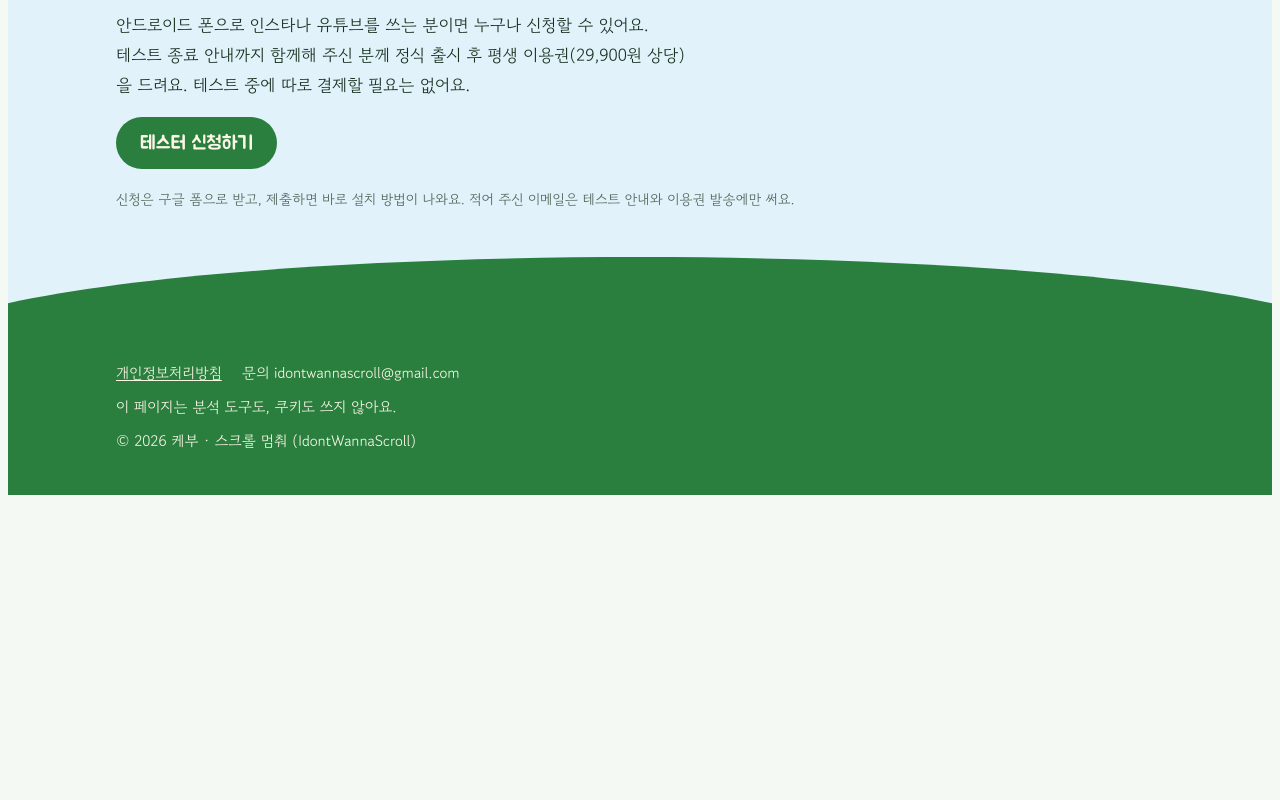
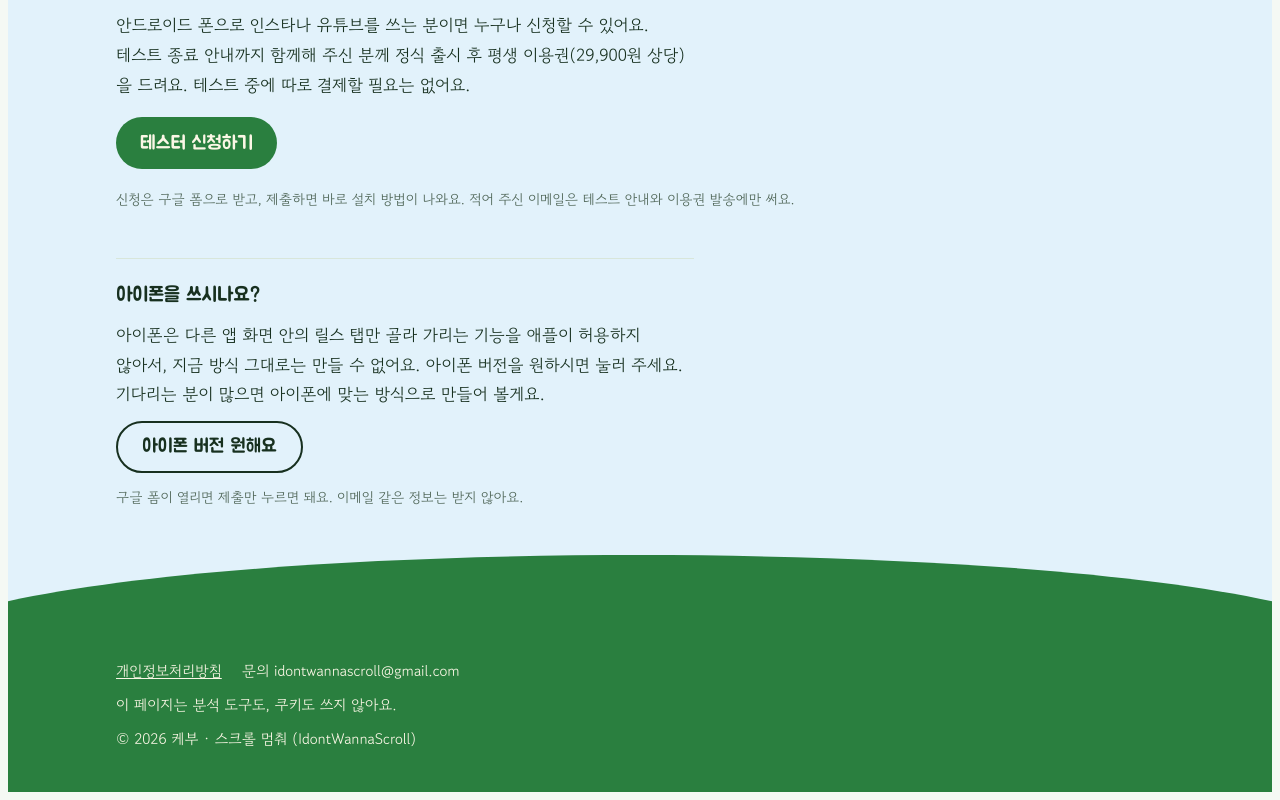
Before and after one commit to cavews42/cavews42.github.io, a plain HTML site: page index.html in a window 1280 px wide. Shown: the part 3945-4745 px from the top of the page. Before the commit the page ends 4448 px from the top, so only its background shows below. Drawn offline with Linux system fonts and the light colour scheme.

Commit message:
Add files via upload

```diff
--- a/index.html
+++ b/index.html
@@ -298,6 +298,9 @@ input[type=number]{
 .closing h2{font-size:clamp(30px, 5vw, 46px)}
 .closing p{max-width:34em}
 .closing small{color:var(--muted);font-size:14px}
+.ios-ask{margin-top:28px;padding-top:24px;border-top:1px solid var(--line);display:grid;gap:12px;justify-items:start;max-width:34em}
+.ios-ask h3{margin:0;font-size:20px}
+.ios-ask p{margin:0}
 footer{background:var(--grass);color:var(--on-grass)}
 footer .wrap{padding-block:28px 40px;display:grid;gap:8px;font-size:15px}
 footer a{color:var(--on-grass)}
@@ -526,6 +529,12 @@ footer a{color:var(--on-grass)}
     <p>안드로이드 폰으로 인스타나 유튜브를 쓰는 분이면 누구나 신청할 수 있어요. 테스트 종료 안내까지 함께해 주신 분께 정식 출시 후 평생 이용권(29,900원 상당)을 드려요. 테스트 중에 따로 결제할 필요는 없어요.</p>
     <a class="btn btn-primary" href="https://forms.gle/VXKm3EpeSf1dC9kNA" target="_blank" rel="noopener">테스터 신청하기</a>
     <small>신청은 구글 폼으로 받고, 제출하면 바로 설치 방법이 나와요. 적어 주신 이메일은 테스트 안내와 이용권 발송에만 써요.</small>
+    <div class="ios-ask">
+      <h3>아이폰을 쓰시나요?</h3>
+      <p>아이폰은 다른 앱 화면 안의 릴스 탭만 골라 가리는 기능을 애플이 허용하지 않아서, 지금 방식 그대로는 만들 수 없어요. 아이폰 버전을 원하시면 눌러 주세요. 기다리는 분이 많으면 아이폰에 맞는 방식으로 만들어 볼게요.</p>
+      <a class="btn btn-quiet" href="https://docs.google.com/forms/d/e/1FAIpQLScMD_sskK_kOzni8Qrj05TL1KyoZkL7di9ivFjmu3Vv_7CUDg/viewform?usp=pp_url&amp;entry.1055540812=%EB%84%A4,+%EC%9B%90%ED%95%B4%EC%9A%94!" target="_blank" rel="noopener">아이폰 버전 원해요</a>
+      <small>구글 폼이 열리면 제출만 누르면 돼요. 이메일 같은 정보는 받지 않아요.</small>
+    </div>
   </div>
   <svg class="hill" viewBox="0 0 1440 100" preserveAspectRatio="none" aria-hidden="true"><path fill="currentColor" d="M0 100 L0 70 C320 6 1120 6 1440 70 L1440 100 Z"/></svg>
 </section>
```
Also changed, not shown: fonts/gowun-dodum-subset.woff2, fonts/jua-subset.woff2.
